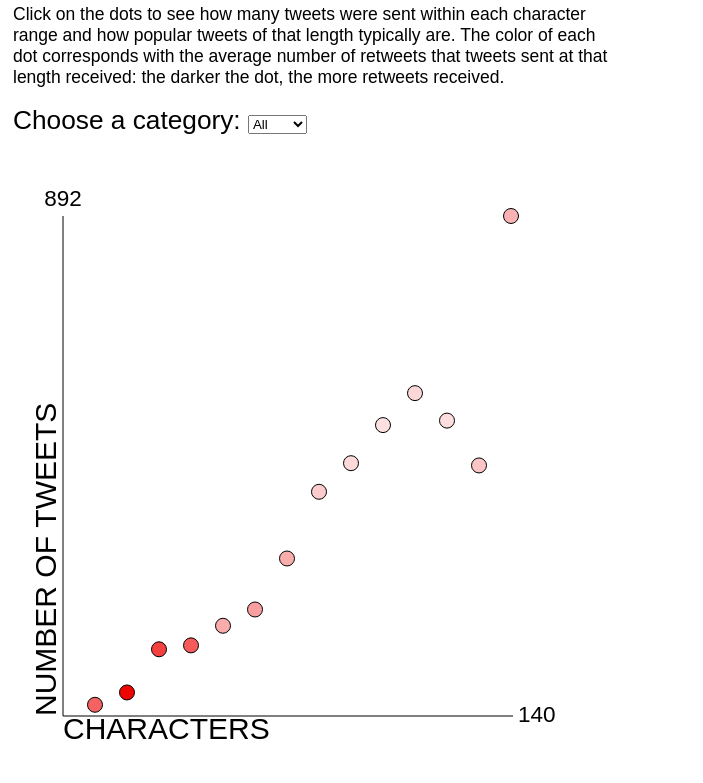
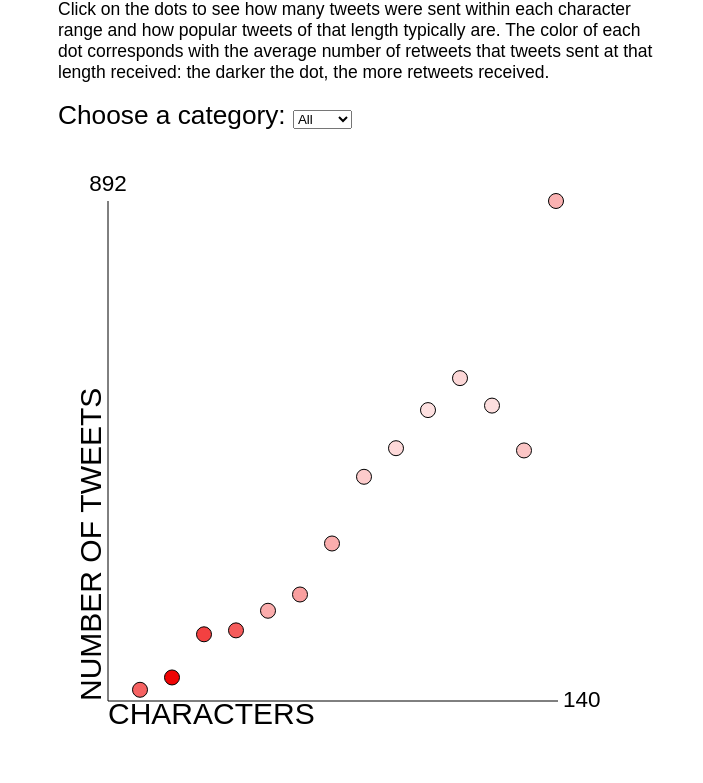
Before and after one commit to tpeterson/Tweet-length-chart, a website: page chart/tweet_avg_chart.html in a window 1280 px wide. Shown: the part 67-850 px from the top of the page, without its empty margins (0-703 px from the left). Drawn offline with Linux system fonts and the light colour scheme.

Commit message:
Adjust CSS to look good on mobile with ability to tap on dots

```diff
--- a/chart/tweet_avg_chart.html
+++ b/chart/tweet_avg_chart.html
@@ -3,6 +3,7 @@
 
 <head>
   <meta charset="UTF-8">
+  <meta name="viewport" content="width=device-width">
   <title>Tweet Length Chart</title>
 </head>
 
--- a/css/tweet_avg_chart_style.scss
+++ b/css/tweet_avg_chart_style.scss
@@ -1,23 +1,34 @@
 #canvasContainer {
-  padding: 5px;
+  padding-left: 50px;
+  margin: 0 auto;
+
+  @media (min-width: 500px) and (max-width: 599px) {
+    padding: 5px;
+  }
+
+  @media (max-width: 499px) {
+    padding: 5px;
+  }
 }
 
 #chartHeader {
-  padding: 5px;
-  width: 600px;
+  padding-left: 50px;
+  max-width: 600px;
   font-weight: bold;
   font-size: 35px;
   font-variant: small-caps;
   font-family: sans-serif;
 
-  @media (min-width: 500px) and (max-width: 799px) {
+  @media (min-width: 500px) and (max-width: 599px) {
     width: 450px;
     font-size: 20px;
+    padding: 5px;
   }
 
   @media (max-width: 499px) {
     width: 300px;
     font-size: 30px;
+    padding: 5px;
   }
 }
 
```
Also changed, not shown: chart/tweet_avg_chart_style.css.
